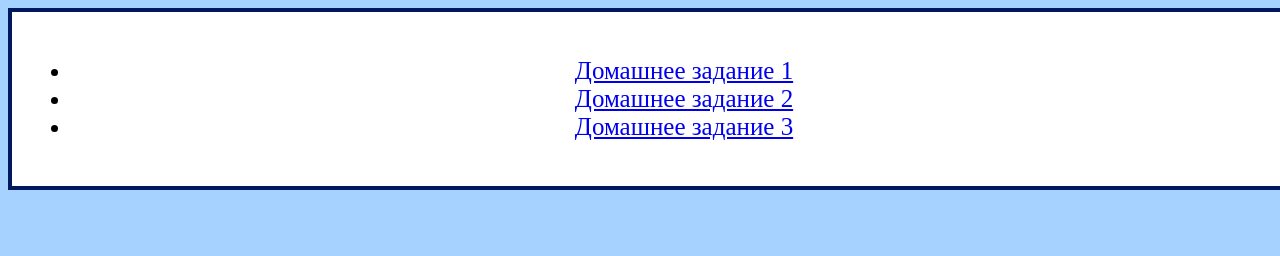
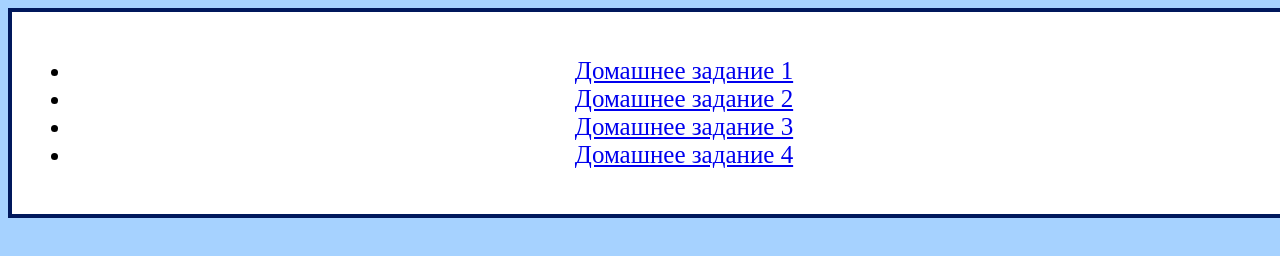
Before and after one commit to 17Nei17/js-Pract, a website: page index.html in a window 1280 px wide. Shown: the top 256 px of the page. Drawn offline with Linux system fonts and the light colour scheme.

Commit message:
Add files via upload

```diff
--- a/index.html
+++ b/index.html
@@ -19,6 +19,9 @@
          <li>
             <a href="/homework2/homework2.html">Домашнее задание 3</a>
         </li>
+        <li>
+            <a href="/homework4/homework4.html">Домашнее задание 4</a>
+        </li>
     </ul>
 </div>
 </body>
```
